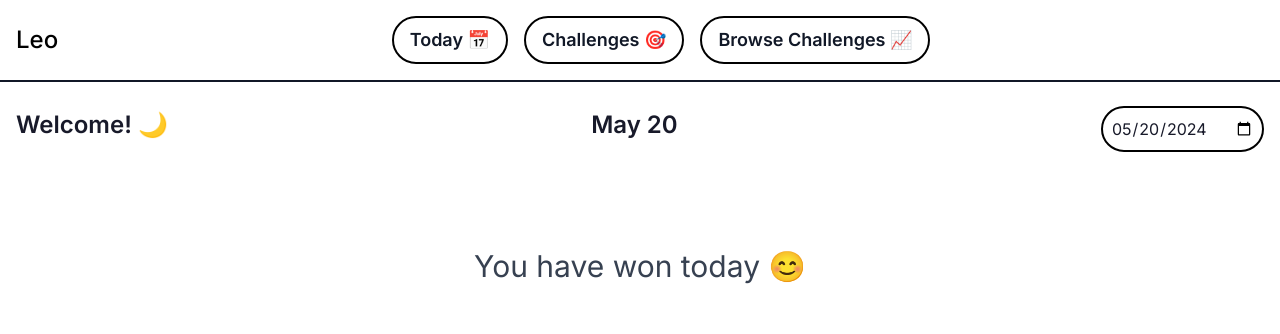
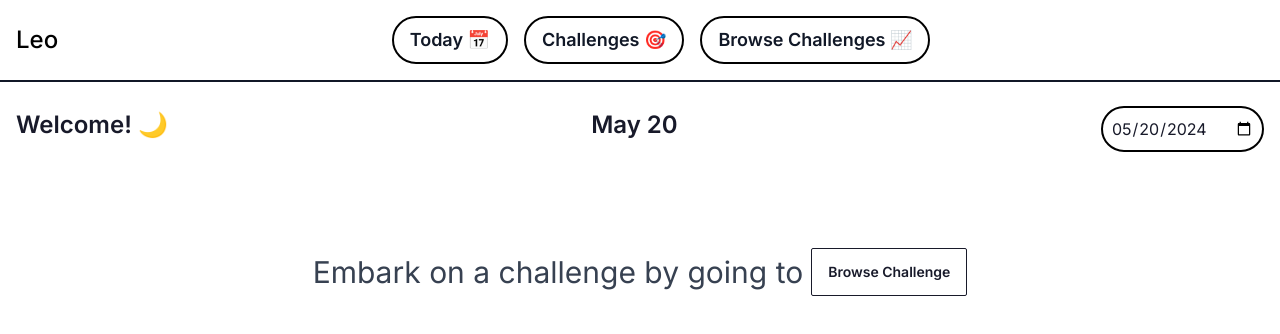
Before and after one commit to mak2002/todo, a Next.js app: page / in a window 1280 px wide. Shown: the top 334 px of the page. Built offline with nearby package versions, Linux system fonts and the light colour scheme.

Commit message:
add vercel analytics

```diff
--- a/package.json
+++ b/package.json
@@ -18,6 +18,7 @@
     "@remotion/cli": "^4.0.159",
     "@uiw/react-heat-map": "^2.2.2",
     "@uiw/react-tooltip": "^4.22.3",
+    "@vercel/analytics": "^1.2.2",
     "axios": "^1.6.8",
     "chart.js": "^4.4.2",
     "class-variance-authority": "^0.7.0",
--- a/src/app/browsechallenges/page.tsx
+++ b/src/app/browsechallenges/page.tsx
@@ -121,7 +121,7 @@ export default function Page() {
               ⬅️ Back
             </button>
             <button
-              className="btn btn-outline px-4 py-2 rounded-lg shadow-md"
+              className="btn btn-success px-4 py-2 rounded-lg shadow-md"
               onClick={handleStartChallenge}
             >
               Start Challenge
--- a/src/app/challenges/page.tsx
+++ b/src/app/challenges/page.tsx
@@ -427,7 +427,7 @@ console.log('completedChallenges', completedChallenges);
 
       {!showForm && challenges.length === 0 && habits.length === 0 && (
         <div className="text-center mt-6">
-          <p className="text-gray-500">No challenges available.</p>
+          <p className="text-gray-500 text-xl">No challenges available 😴</p>
         </div>
       )}
     </div>
--- a/src/app/components/ChallengeForm.tsx
+++ b/src/app/components/ChallengeForm.tsx
@@ -223,7 +223,7 @@ const HabitForm = ({ setShowForm }: any) => {
             placeholder="Number of days for challenge"
             className="input input-bordered w-full"
           />
-          <button type="submit" className="btn btn-outline mt-4 w-full">
+          <button type="submit" className="btn btn-success mt-4 w-full">
             Start Challenge
           </button>
         </form>
--- a/src/app/components/List.tsx
+++ b/src/app/components/List.tsx
@@ -7,6 +7,7 @@ import {
 } from "../services/habitsService";
 import { Habit } from "../db";
 import "./List.css"; // Ensure this file is properly defined with necessary styles
+import Link from "next/link";
 
 const Habits = ({
   selectedDate,
@@ -128,7 +129,7 @@ const Habits = ({
   const completedChallenges = Object.keys(completedHabits).filter(
     (key) => completedHabits[key].length > 0
   );
-  console.log("completedChallenges", completedChallenges);
+  console.log("completedChallenges", completedChallenges, allHabits);
 
   return (
     <div className="container mx-auto px-4 py-8 text-lg flex flex-col items-center justify-start min-h-screen">
@@ -168,8 +169,11 @@ const Habits = ({
                           type={checkedHabitId === habit._id ? "checkbox" : ""}
                           className="checkbox rounded-full"
                         /> */}
-                        <input type="checkbox" checked={false} className="checkbox border-2 rounded-full border-black" />
-
+                        <input
+                          type="checkbox"
+                          checked={false}
+                          className="checkbox border-2 rounded-full border-black"
+                        />
                         {/* <span className=" bg-gray-300 w-5 h-5 rounded-full"></span> */}
                         {habit.name} {habit.emoji}
                       </span>
@@ -191,9 +195,19 @@ const Habits = ({
         );
         return !remainingHabits || remainingHabits.length === 0;
       }) && (
-        <p className="text-3xl max-w-lg mx-auto text-gray-700">
-          You have won today 😊{" "}
-        </p>
+        <div className="text-3xl w-full flex justify-center text-gray-700">
+        {allHabits.length > 0 ? (
+          `You have won today 😊`
+        ) : (
+          <div className="flex items-center gap-2">
+            <p>Embark on a challenge by going to</p>
+            <Link href="/browsechallenges" className="btn btn-outline">
+              Browse Challenge
+            </Link>
+          </div>
+        )}
+      </div>
+
       )}
 
       {Object.values(completedHabits).some(
--- a/src/app/layout.tsx
+++ b/src/app/layout.tsx
@@ -1,3 +1,4 @@
+import { Analytics } from '@vercel/analytics/react';
 import type { Metadata } from "next";
 import { Inter } from "next/font/google";
 import "./globals.css";
@@ -20,7 +21,7 @@ export default function RootLayout({
       <body className={inter.className} data-theme="corporate">
         <Navbar />
         {children}
-
+        <Analytics />
       </body>
     </html>
   );
--- a/src/app/progress/page.tsx
+++ b/src/app/progress/page.tsx
@@ -1,7 +1,7 @@
 "use client";
 import React, { useState, useEffect, useRef } from "react";
 import HeatMap from "@uiw/react-heat-map";
-import Tooltip from "@uiw/react-tooltip";
+// import Tooltip from "@uiw/react-tooltip";
 import "react-calendar-heatmap/dist/styles.css";
 import habitDB, { Habit } from "../db";
 import useHabits from "../hooks/useHooks";
```
Also changed, not shown: 1 other file (tests, documents, lock files or other folders).
